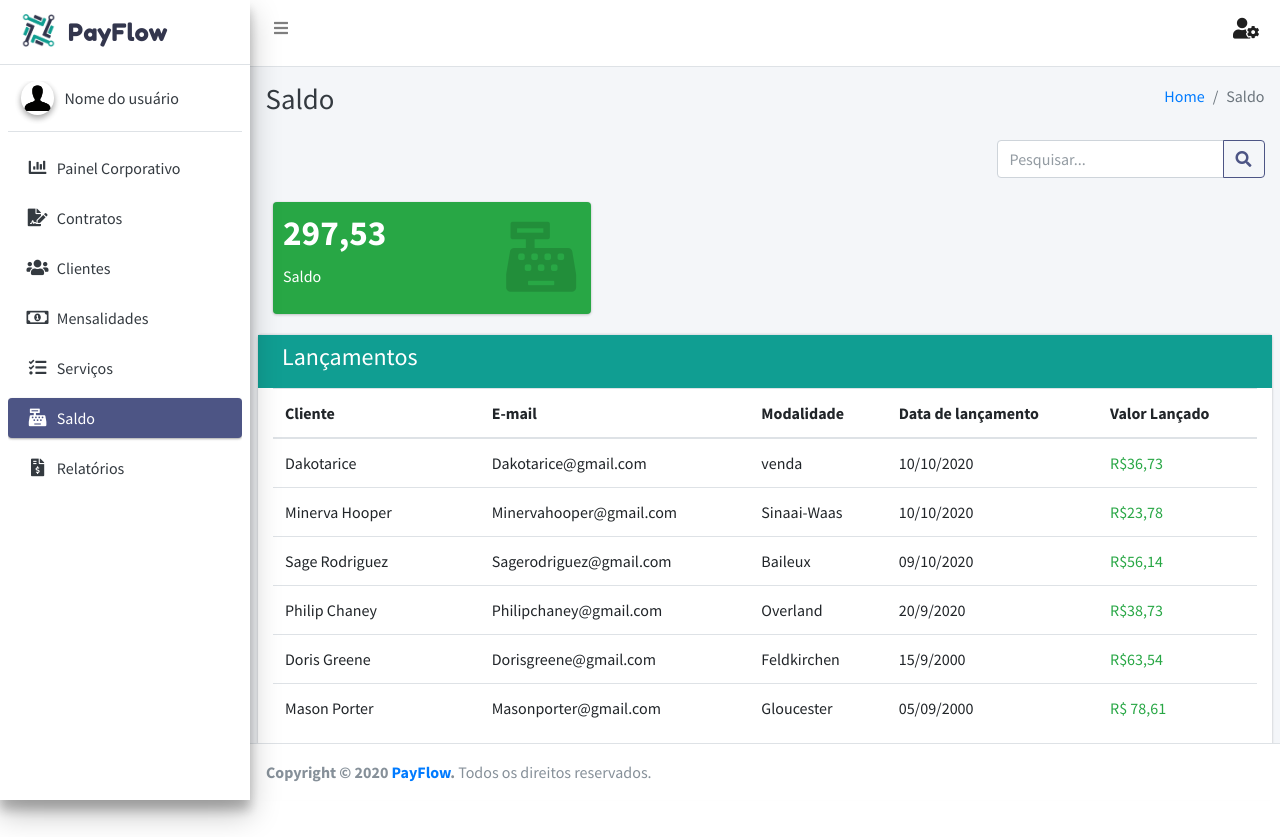
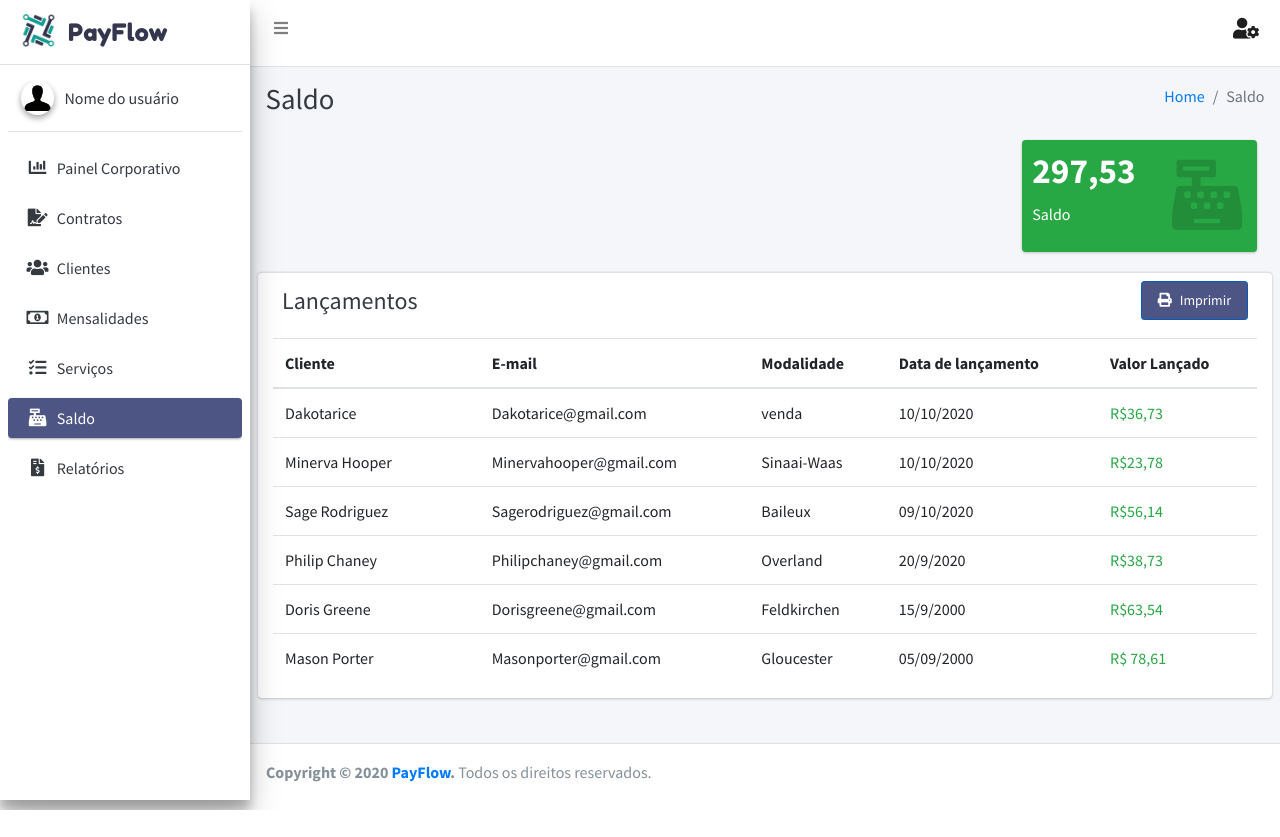
Before and after one commit to arthurmgb/payflow, a PHP site: page /saldo.php in a window 1280 px wide. Shown: the top 837 px of the page. After the commit the page ends 810 px from the top, so only its background shows below. Run offline with PHP 8.4, Linux system fonts and the light colour scheme; some libraries are stand-ins or nearby versions.

Commit message:
saldo pt2

```diff
--- a/dist/css/saldo.css
+++ /dev/null
@@ -1,4 +0,0 @@
-.cor{
-    background-color: #109e92 !important;
-    color: #fff;
-}
--- a/saldo.php
+++ b/saldo.php
@@ -184,7 +184,7 @@
       <div class="container-fluid">
       <div class="row">
         <div class="col-12">
-          <div class="float-right">
+         <!-- <div class="float-right">
           <div class="input-group mb-3">
             <input type="text" class="form-control" placeholder="Pesquisar..." aria-label="Pesquisar..." aria-describedby="basic-addon2">
               <div class="input-group-append">
@@ -193,8 +193,8 @@
           </div>
           </div>
           </div>
-         </div>
-         <div class="col-lg-4 col-4 float-left pt-2">
+         </div> ficar assim por enquanto button search  -->
+         <div class="col-lg-3 col-4 float-right ">
             <!-- small box -->
             <div class="small-box bg-success">
               <div class="inner">
@@ -209,14 +209,14 @@
        </div><!-- /.container-fluid -->
       <div class="card border-top col-md-12">
 			<div class="row navbar cor">
-				<h4 class="ml-3">Lançamentos</h4>
+				<h4 class="text-dark ml-3">Lançamentos</h4>
+        <div class="nav justify-content-end">
+					<a href="" class="btn btn-primary btn-sm nav-link active mr-3">
+	          <i class="fas fa-print pr-2"></i>Imprimir
+	        </a>
+			</div>
 			</div>
 			<div class="col-md-12 table-responsive">
-
-             <!-- <div class="card card-plain">
-                <div class="card-body">
-                  <div class="table-responsive">  -->
-
                     <table class="table table-hover">
                       <thead>
                         <th width="21%">
@@ -340,11 +340,6 @@
                         </tr>
                       </tbody>
                     </table>
-                    <div class="nav justify-content-end">
-					            <a href="" class="btn btn-primary btn-sm nav-link active mr-3">
-	                      <i class="fas fa-print pr-2"></i>Imprimir
-	                    </a>
-				            </div>
                   </div>
                 </div>
               </div>
```
